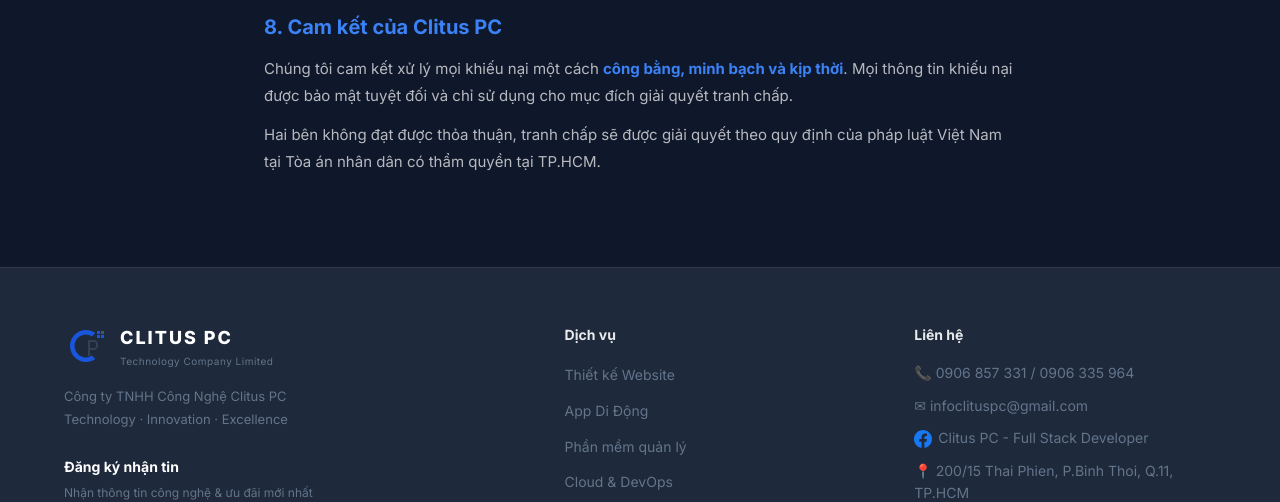
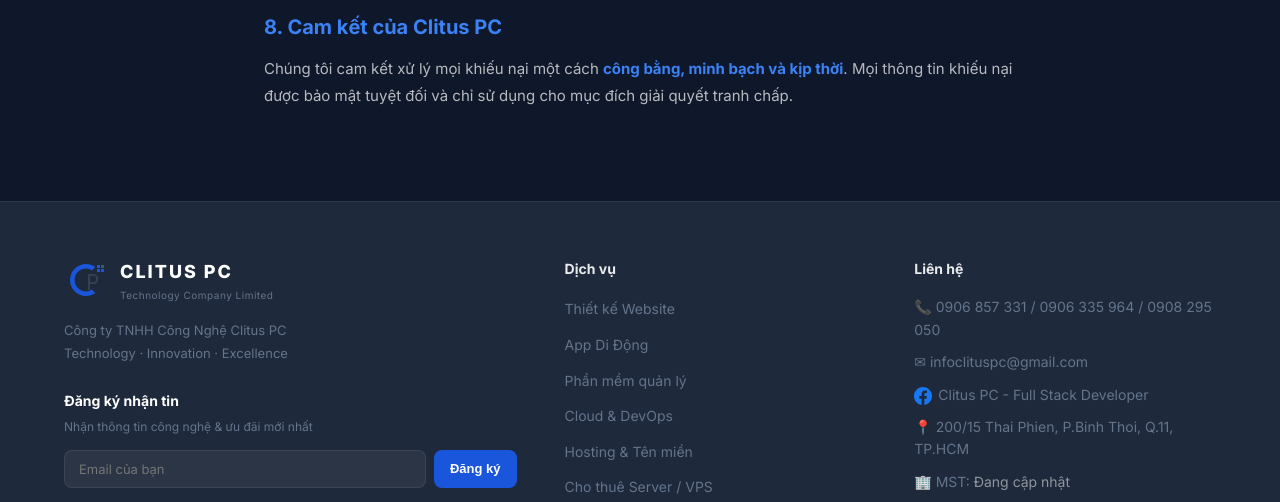
Before and after one commit to clitustsai/clituspc-teach, a website: page chinh-sach-khieu-nai.html in a window 1280 px wide. Shown: the part 2520-3022 px from the top of the page. Drawn offline with Linux system fonts and the light colour scheme.

Commit message:
fix: them so 0908295050 vao footer, xoa doan Hai ben khieu nai

```diff
--- a/chinh-sach-khieu-nai.html
+++ b/chinh-sach-khieu-nai.html
@@ -156,7 +156,7 @@
 
     <h2>8. Cam kết của Clitus PC</h2>
     <p>Chúng tôi cam kết xử lý mọi khiếu nại một cách <strong style="color:var(--blue-light)">công bằng, minh bạch và kịp thời</strong>. Mọi thông tin khiếu nại được bảo mật tuyệt đối và chỉ sử dụng cho mục đích giải quyết tranh chấp.</p>
-    <p>Hai bên không đạt được thỏa thuận, tranh chấp sẽ được giải quyết theo quy định của pháp luật Việt Nam tại Tòa án nhân dân có thẩm quyền tại TP.HCM.</p>
+
   </main>
 
     <footer class="footer">
@@ -186,7 +186,7 @@
       </div>
       <div class="footer-contact">
         <h4>Liên hệ</h4>
-        <p>&#128222; <a href="tel:0906857331">0906 857 331</a> / <a href="tel:0906335964">0906 335 964</a></p>
+        <p>&#128222; <a href="tel:0906857331">0906 857 331</a> / <a href="tel:0906335964">0906 335 964</a> / <a href="tel:0908295050">0908 295 050</a></p>
         <p>&#9993; <a href="mailto:infoclituspc@gmail.com">infoclituspc@gmail.com</a></p>
         <p><svg xmlns="http://www.w3.org/2000/svg" width="18" height="18" viewBox="0 0 24 24" fill="#1877F2" style="vertical-align:middle;margin-right:6px"><path d="M24 12.073C24 5.405 18.627 0 12 0S0 5.405 0 12.073C0 18.1 4.388 23.094 10.125 24v-8.437H7.078v-3.49h3.047V9.41c0-3.025 1.792-4.697 4.533-4.697 1.312 0 2.686.235 2.686.235v2.97h-1.513c-1.491 0-1.956.93-1.956 1.886v2.269h3.328l-.532 3.49h-2.796V24C19.612 23.094 24 18.1 24 12.073z"/></svg><a href="https://www.facebook.com/share/1Cd3Ka81Ro/?mibextid=wwXIfr" target="_blank" style="color:inherit">Clitus PC - Full Stack Developer</a></p>
         <p>&#128205; 200/15 Thai Phien, P.Binh Thoi, Q.11, TP.HCM</p>
```
Also changed, not shown: chinh-sach-bao-mat.html (+1 -1 lines).
